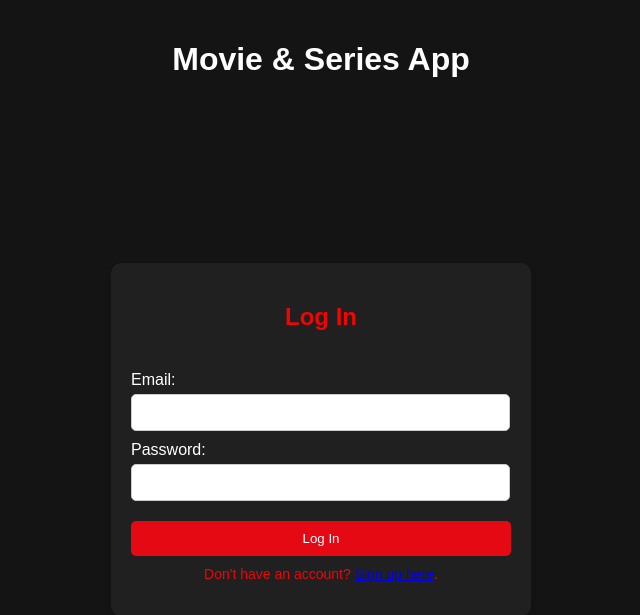
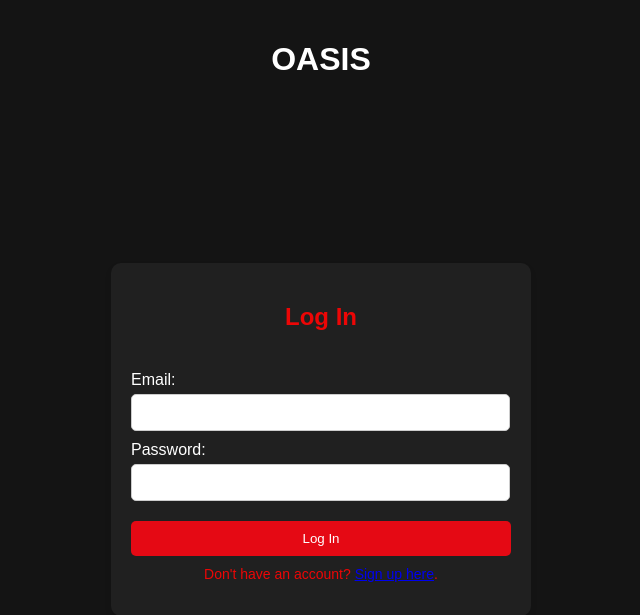
Before and after one commit to samicsb123/Licenta, a Flask app: page / in a window 1280 px wide. Shown: the top 615 px of the page, without its empty margins (319-959 px from the left). Run offline with Flask 3, Linux system fonts and the light colour scheme.

Commit message:
Titlul de la log in

```diff
--- a/AI TRY/templates/index.html
+++ b/AI TRY/templates/index.html
@@ -8,7 +8,7 @@
 </head>
 <body>
     <header>
-        <h1>Movie & Series App</h1>
+        <h1>OASIS</h1>
     </header>
     <main>
         <section id="login-section">
```
